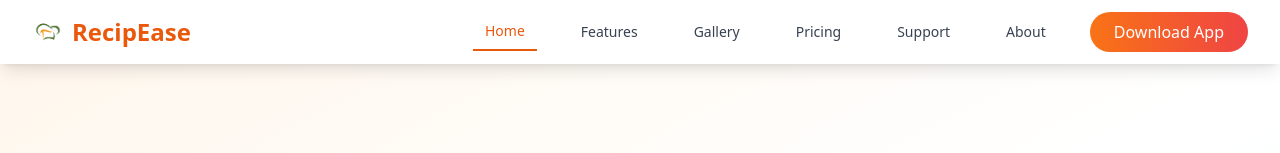
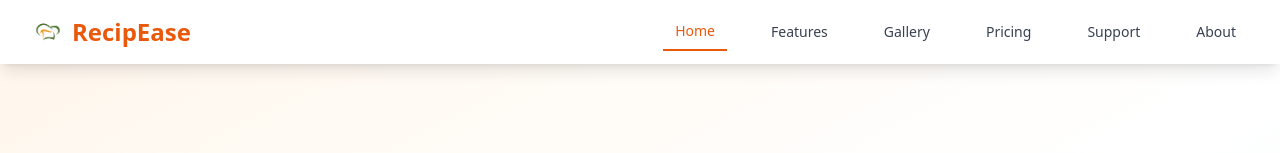
Before and after one commit to louisbrent1992/recipease-website, a React (Vite) app: page / in a window 1280 px wide. Shown: the top 153 px of the page. Built offline with nearby package versions, Linux system fonts and the light colour scheme.

Commit message:
Remove Download App button from navbar

```diff
--- a/src/components/Navbar.tsx
+++ b/src/components/Navbar.tsx
@@ -32,21 +32,15 @@ const Navbar = () => {
               <Link
                 key={item.name}
                 to={item.href}
-                className={`px-3 py-2 text-sm font-medium transition-colors duration-200 ${
-                  location.pathname === item.href
+                className={`px-3 py-2 text-sm font-medium transition-colors duration-200 ${location.pathname === item.href
                     ? 'text-orange-600 border-b-2 border-orange-600'
                     : 'text-gray-700 hover:text-orange-600'
-                }`}
+                  }`}
               >
                 {item.name}
               </Link>
             ))}
-            <a
-              href="#"
-              className="bg-gradient-to-r from-orange-500 to-red-500 text-white px-6 py-2 rounded-full font-medium hover:from-orange-600 hover:to-red-600 transition-all duration-200 transform hover:scale-105"
-            >
-              Download App
-            </a>
+
           </div>
 
           {/* Mobile menu button */}
@@ -68,22 +62,16 @@ const Navbar = () => {
                 <Link
                   key={item.name}
                   to={item.href}
-                  className={`block px-3 py-2 text-base font-medium transition-colors duration-200 ${
-                    location.pathname === item.href
+                  className={`block px-3 py-2 text-base font-medium transition-colors duration-200 ${location.pathname === item.href
                       ? 'text-orange-600 bg-orange-50'
                       : 'text-gray-700 hover:text-orange-600 hover:bg-orange-50'
-                  }`}
+                    }`}
                   onClick={() => setIsOpen(false)}
                 >
                   {item.name}
                 </Link>
               ))}
-              <a
-                href="#"
-                className="block text-center bg-gradient-to-r from-orange-500 to-red-500 text-white px-6 py-2 rounded-full font-medium mx-3 mt-4"
-              >
-                Download App
-              </a>
+
             </div>
           </div>
         )}
```
